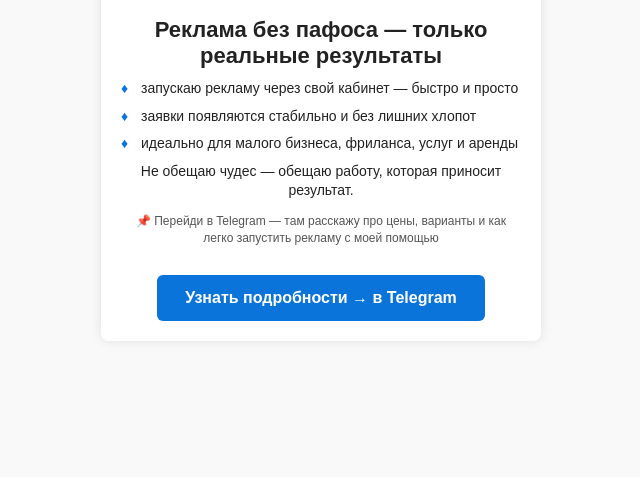
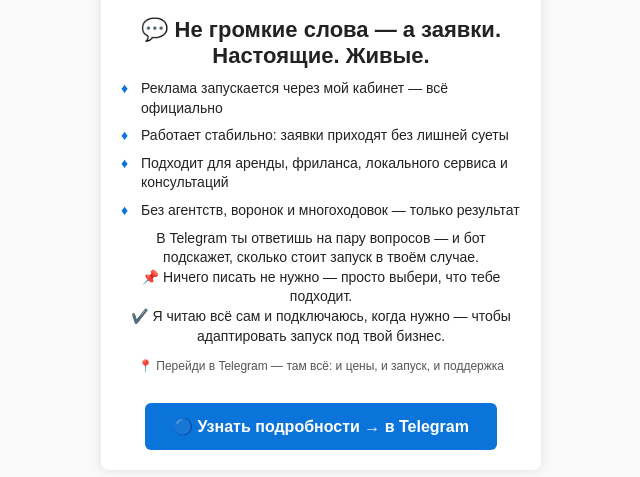
Before and after one commit to VPuziryov/vn-eaa3, a plain HTML site: page index.html in a window 1280 px wide. Shown: the part 323-800 px from the top of the page, without its empty margins (319-959 px from the left). Drawn offline with Linux system fonts and the light colour scheme.

Commit message:
Update index.html

```diff
--- a/index.html
+++ b/index.html
@@ -47,7 +47,7 @@
     position: relative;
   }
   ul li:before {
-    content: "♦";
+    content: "\2666";
     position: absolute;
     left: 0;
     color: #0a74da;
@@ -74,16 +74,17 @@
 </head>
 <body>
 <div class="container">
-  <img src="https://i.imgur.com/6y6bh1A.jpeg" alt="Реклама без пафоса — только реальные результаты" />
-  <h1>Реклама без пафоса — только реальные результаты</h1>
+  <img src="https://i.imgur.com/6y6bh1A.jpeg" alt="Реклама без пафоса" />
+  <h1>💬 Не громкие слова — а заявки. Настоящие. Живые.</h1>
   <ul>
-    <li>запускаю рекламу через свой кабинет — быстро и просто</li>
-    <li>заявки появляются стабильно и без лишних хлопот</li>
-    <li>идеально для малого бизнеса, фриланса, услуг и аренды</li>
+    <li>Реклама запускается через мой кабинет — всё официально</li>
+    <li>Работает стабильно: заявки приходят без лишней суеты</li>
+    <li>Подходит для аренды, фриланса, локального сервиса и консультаций</li>
+    <li>Без агентств, воронок и многоходовок — только результат</li>
   </ul>
-  <p>Не обещаю чудес — обещаю работу, которая приносит результат.</p>
-  <p class="note">📌 Перейди в Telegram — там расскажу про цены, варианты и как легко запустить рекламу с моей помощью</p>
-  <a href="#" onclick="trackAndGoToEAA()" class="button">Узнать подробности → в Telegram</a>
+  <p>В Telegram ты ответишь на пару вопросов — и бот подскажет, сколько стоит запуск в твоём случае.<br>📌 Ничего писать не нужно — просто выбери, что тебе подходит.<br>✔️ Я читаю всё сам и подключаюсь, когда нужно — чтобы адаптировать запуск под твой бизнес.</p>
+  <p class="note">📍 Перейди в Telegram — там всё: и цены, и запуск, и поддержка</p>
+  <a href="#" onclick="trackAndGoToEAA()" class="button">🔵 Узнать подробности → в Telegram</a>
 </div>
 
 <!-- Facebook Pixel Code -->
```
